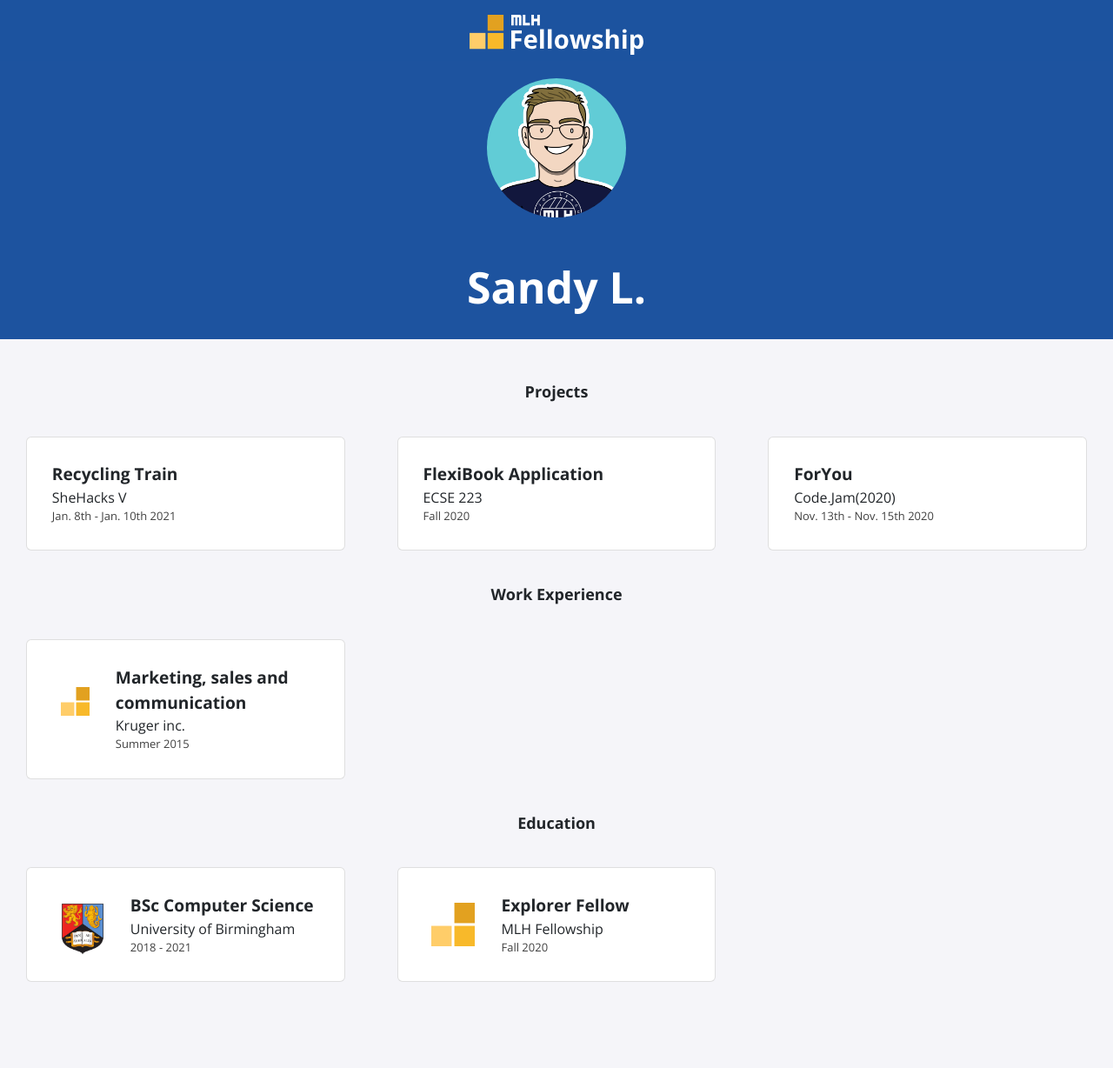
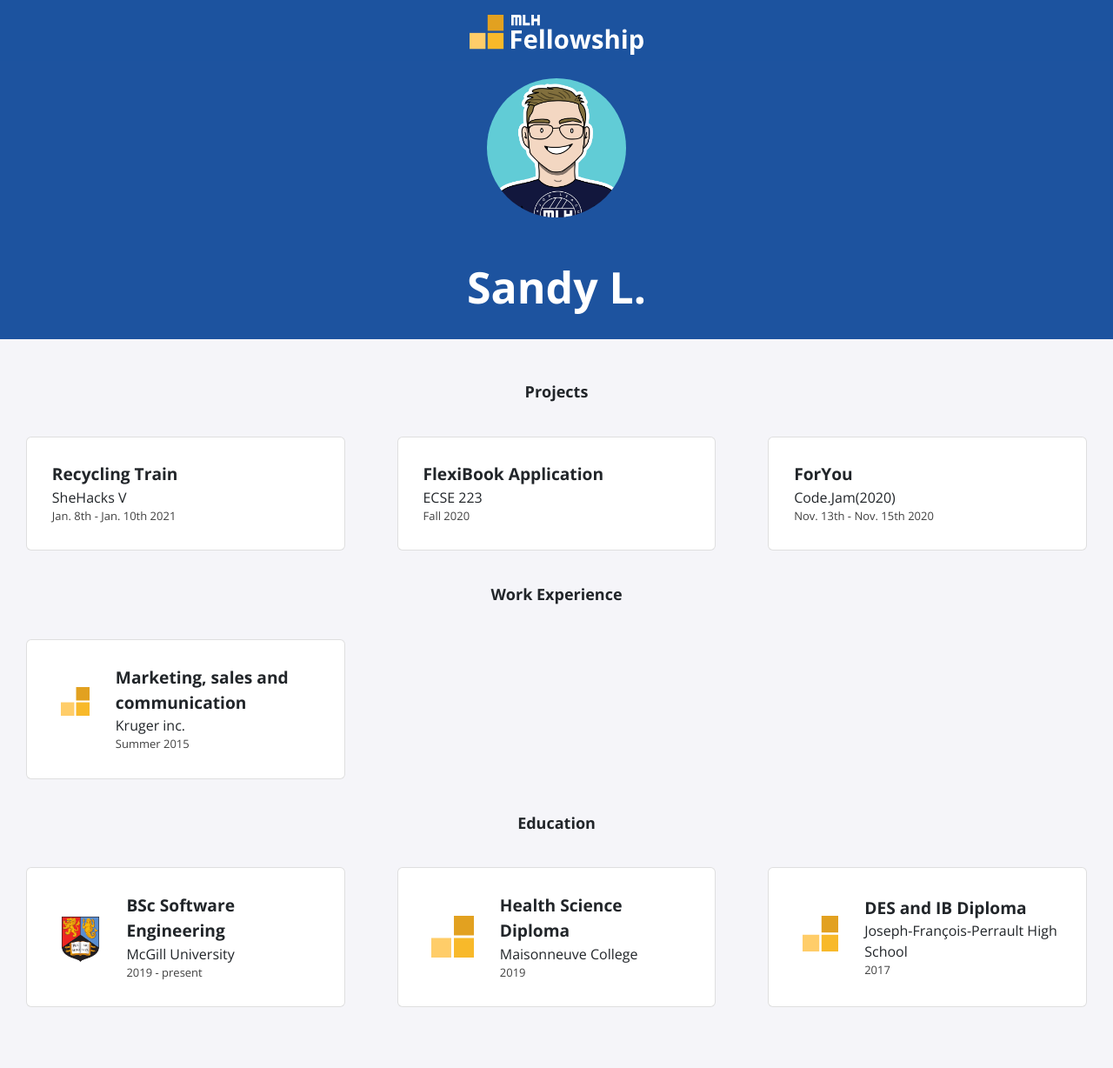
Before and after one commit to sandyl289/sandyl289.github.io, a Jekyll site: the page built from index.html, in a window 1280 px wide. Shown: the whole page at 87% size. Built offline with Jekyll 4.4.1, drawn with Linux system fonts in a browser that asks for light colours; nearby versions of some CDN libraries; before the commit the page ends 1199 px from its top, so only the background shows below that.

Commit message:
Update education.yml

```diff
--- a/_data/education.yml
+++ b/_data/education.yml
@@ -1,9 +1,14 @@
-- course: BSc Computer Science
-  institute: University of Birmingham
-  dates: 2018 - 2021
+- course: BSc Software Engineering
+  institute: McGill University
+  dates: 2019 - present
   logo: uob.png
 
-- course: Explorer Fellow
-  institute: MLH Fellowship
-  dates: Fall 2020
+- course: Health Science Diploma
+  institute: Maisonneuve College
+  dates: 2019
   logo: fellowship.svg
+
+- course: DES and IB Diploma
+  institute: Joseph-François-Perrault High School
+  dates: 2017
+  logo: fellowship.svg
```
